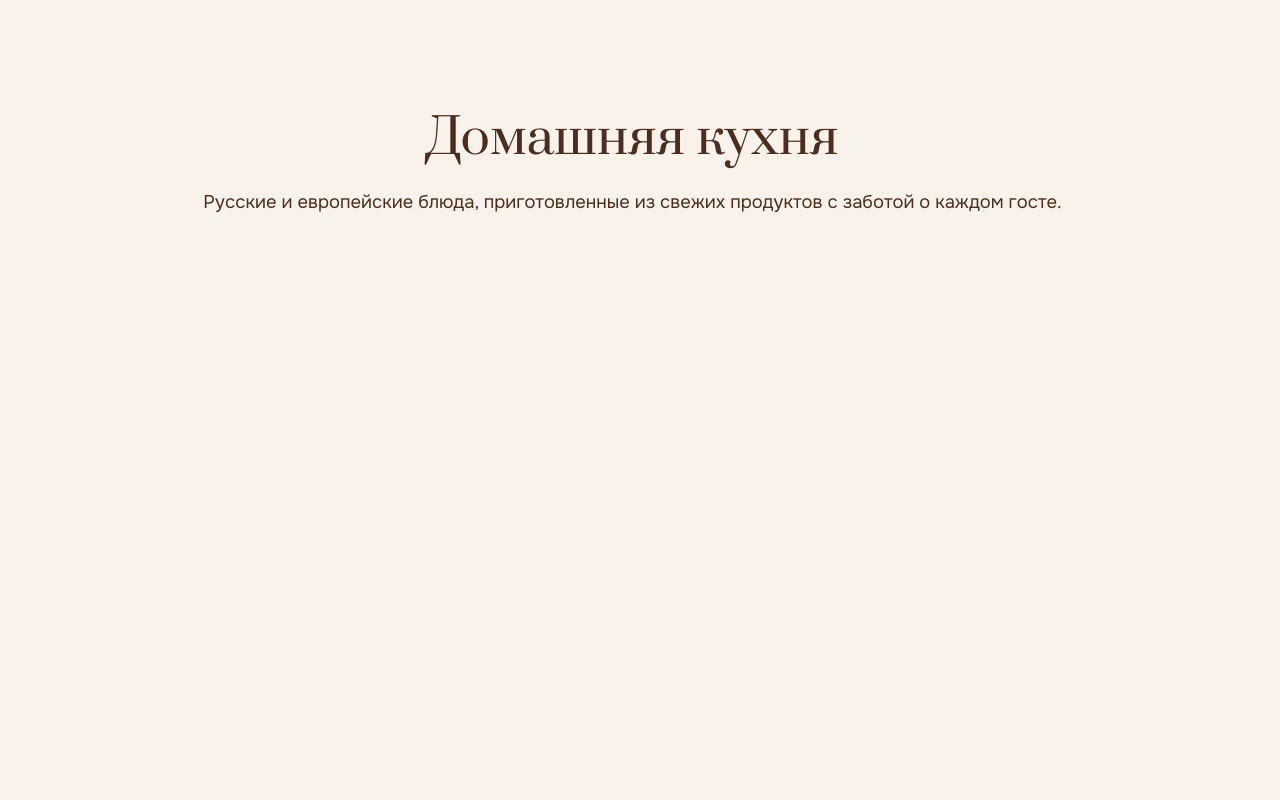
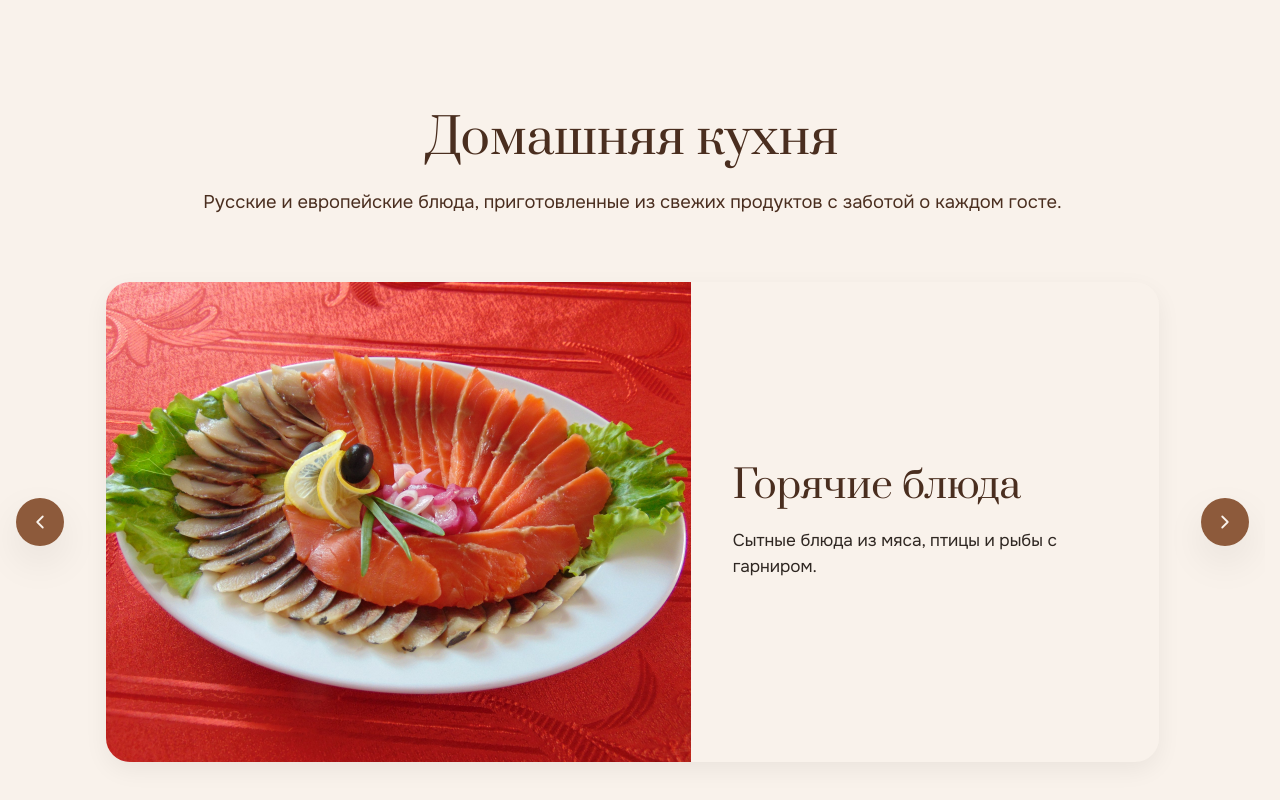
Before and after one commit to artemSoko1ov/veles, a React (Vite) app: page / in a window 1280 px wide. Shown: the part 1237-2037 px from the top of the page. Before the commit the page ends 1527 px from the top, so only its background shows below. Built offline with nearby package versions, Linux system fonts and the light colour scheme; the HTML template or start-up script is replaced by a standard one; a web font is replaced by a local one.

Commit message:
feat: connect slider

```diff
--- a/src/widgets/Kitchen/ui/Kitchen.tsx
+++ b/src/widgets/Kitchen/ui/Kitchen.tsx
@@ -1,5 +1,7 @@
 import styles from './Kitchen.module.scss';
 import Section from "@/shared/ui/Section";
+import Slider from "@/shared/ui/Slider";
+import {kitchenSlides} from "@/widgets/Kitchen/model/kitchenSlides.ts";
 
 const Kitchen = () => {
   return (
@@ -9,7 +11,7 @@ const Kitchen = () => {
   с заботой о каждом госте."
       className={styles.kitchen}
     >
-
+      <Slider slides={kitchenSlides} />
     </Section>
   );
 };
```
